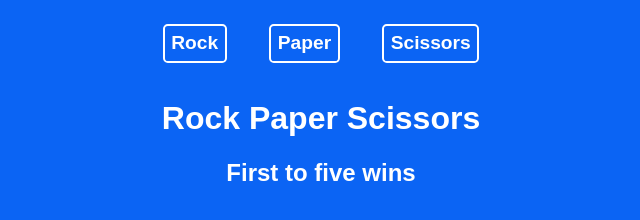
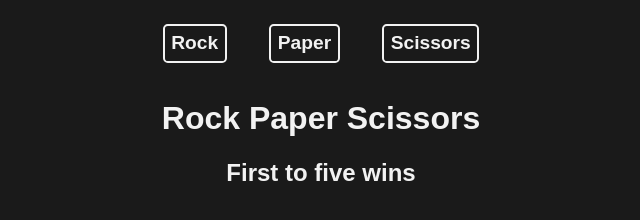
Before and after one commit to jav22/rock-paper-scissors, a plain HTML site: page index.html in a window 1280 px wide. Shown: the whole page, without its empty margins (319-959 px from the left). Drawn offline with Linux system fonts and the light colour scheme.

Commit message:
Switch to less intense colours

```diff
--- a/css/styles.css
+++ b/css/styles.css
@@ -4,26 +4,26 @@
     }
 }
 *{
-    background-color:#0b64f4;
-    color: #fff;
+    background-color:#1a1a1a;
+    color: #f2f2f2;
     font-family: Arial, sans-serif;
     text-align: center;
 }
 button{
     padding: 0.4rem;
 	margin: 1rem 1.2rem;
-    background-color: #0b64f4;
-    border-color: #fff;
-    border: 0.125rem solid #fff;
+    background-color: #1a1a1a;
+    border-color: #f2f2f2;
+    border: 0.125rem solid #f2f2f2;
     border-radius: 0.3rem;
-    color: #fff;
+    color: #f2f2f2;
     font-size: 1.2rem;
     font-weight: bold;
     cursor: pointer;
 }
 button:hover{
-    background-color: #fff;
-    color: #0b64f4;
+    background-color: #f2f2f2;
+    color: #1a1a1a;
 }
 button:active{
     background-color: #bfbfbf;
```
